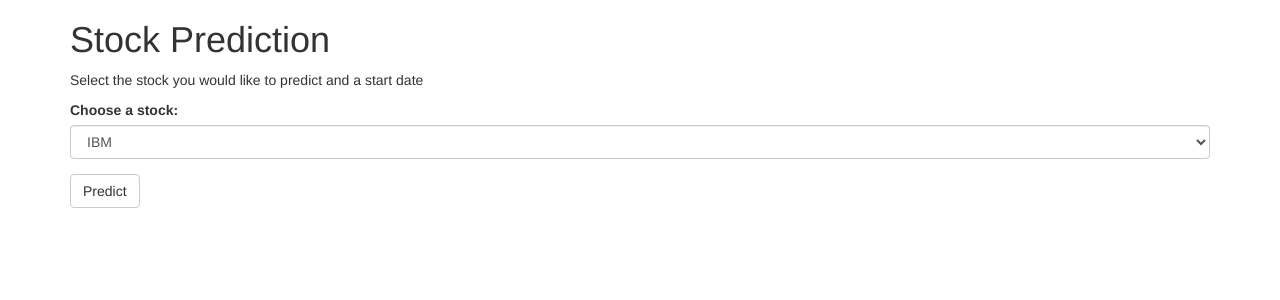
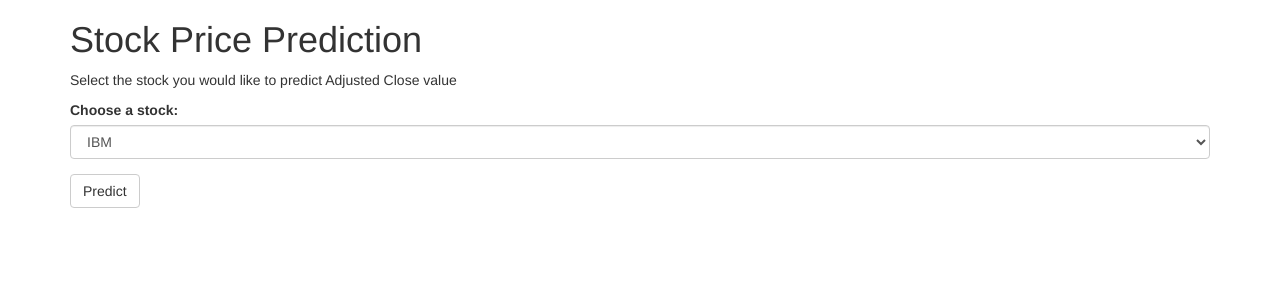
Before and after one commit to alfreedolf/ml-spp, a Flask app: page / in a window 1280 px wide. Shown: the top 300 px of the page. Run offline with Flask 2, Linux system fonts and the light colour scheme; parts of the project's set-up code (start-up, migrations or seed data) failed here and were passed over; some libraries are stand-ins or nearby versions.

Commit message:
chore: completed js_extract

```diff
--- /dev/null
+++ b/website/static/sbtStockPredReq.js
@@ -0,0 +1,28 @@
+function submitForm(oFormElement) {
+    var xhr = new XMLHttpRequest();
+    // alert(xhr);
+    xhr.onload = function () {
+        // alert("let's go!");
+        /** retrieving POST request response from AWS API Gateway,
+        * interrogating the ML Sagemaker Endpoint.
+        **/
+        var result = xhr.responseText;
+        var resultElement = document.getElementById('result');
+
+        // TODO: check if it can be done entirely inside Flask App
+
+        // setting async AJAX in order to wait for POST request to Flask App to return
+        $.ajaxSetup({ async: false });
+        // POST request to Flask App
+        // alert(stock.value);
+        var flaskPostRequest = $.post("/predict", { ticker_name: stock.value, predicted_data: result, dataset: 'valid' });
+        // writing response data into HTML
+        resultElement.innerHTML = flaskPostRequest.responseText;
+    };
+
+    xhr.open(oFormElement.method, oFormElement.action, true);
+    var stock = document.getElementById('stock');
+    // send POST request with requested stock ticket to AWS API Gateway
+    xhr.send(stock.value);
+    return false;
+}
--- a/website/templates/base.html
+++ b/website/templates/base.html
@@ -5,47 +5,23 @@
     <title>Stock Prices Prediction Web App</title>
     <meta charset="utf-8">
     <meta name="viewport" content="width=device-width, initial-scale=1">
+
+    <!-- bootstrap stylesheet -->
     <link rel="stylesheet" href="https://maxcdn.bootstrapcdn.com/bootstrap/3.3.7/css/bootstrap.min.css">
+
+    <!-- jQuery -->
     <script src="https://ajax.googleapis.com/ajax/libs/jquery/3.3.1/jquery.min.js"></script>
+
+    <!-- bootstrap script -->
     <script src="https://maxcdn.bootstrapcdn.com/bootstrap/3.3.7/js/bootstrap.min.js"></script>
 
-    <!-- <script type="text/javascript" src="{{ url_for('static', filename='sbtStockPredReq.js') }}">"use strict";</script>    </head>
-    <body> -->
-    <script>
-        "use strict";
-        function submitForm(oFormElement) {
-            var xhr = new XMLHttpRequest();
-            // alert(xhr);
-            xhr.onload = function () {
-                // alert("let's go!");
-                /** retrieving POST request response from AWS API Gateway,
-                * interrogating the ML Sagemaker Endpoint.
-                **/
-                var result = xhr.responseText;
-                var resultElement = document.getElementById('result');
-
-                // TODO: check if it can be done entirely inside Flask App
-
-                // setting async AJAX in order to wait for POST request to Flask App to return
-                $.ajaxSetup({ async: false });
-                // POST request to Flask App
-                // alert(stock.value);
-                var flaskPostRequest = $.post("/predict", { ticker_name: stock.value, predicted_data: result, dataset: 'valid' });
-                // writing response data into HTML
-                resultElement.innerHTML = flaskPostRequest.responseText;
-            };
-
-            xhr.open(oFormElement.method, oFormElement.action, true);
-            var stock = document.getElementById('stock');
-            // send POST request with requested stock ticket to AWS API Gateway
-            xhr.send(stock.value);
-            return false;
-        }
-    </script>
+    <!--form submission script-->
+    <script type="text/javascript" src="{{ url_for('static', filename='sbtStockPredReq.js') }}">"use strict";</script>    </head>
+    <body>
 
     <div class="container">
-        <h1>Stock Prediction</h1>
-        <p>Select the stock you would like to predict and a start date</p>
+        <h1>Stock Price Prediction</h1>
+        <p>Select the stock you would like to predict Adjusted Close value</p>
         <!--update each time the ML endpoint has been deployed from scratch (not if it is updated)-->
         <form method="POST" action="https://nazs005opi.execute-api.eu-central-1.amazonaws.com/dev"
             onsubmit="return submitForm(this);">
```
